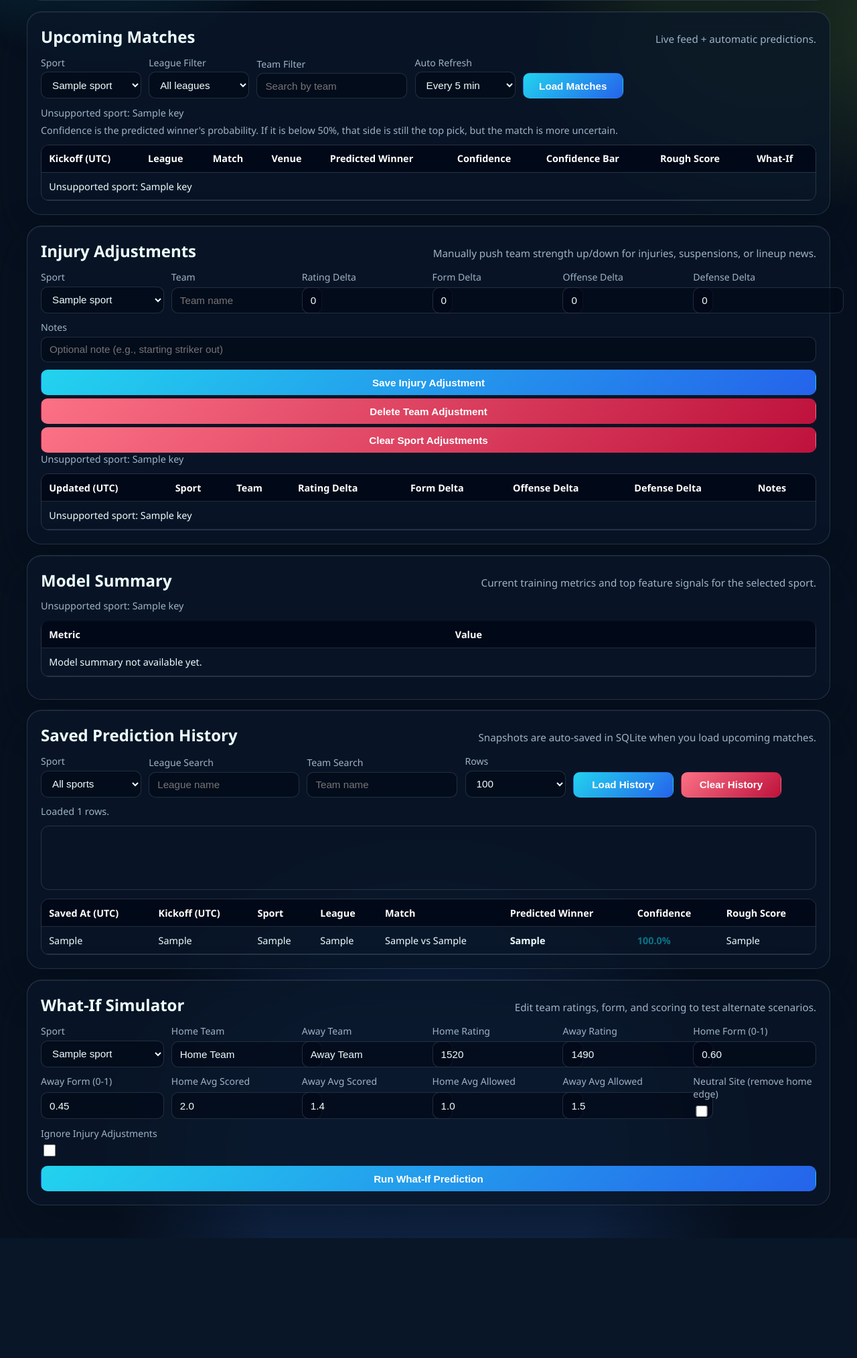
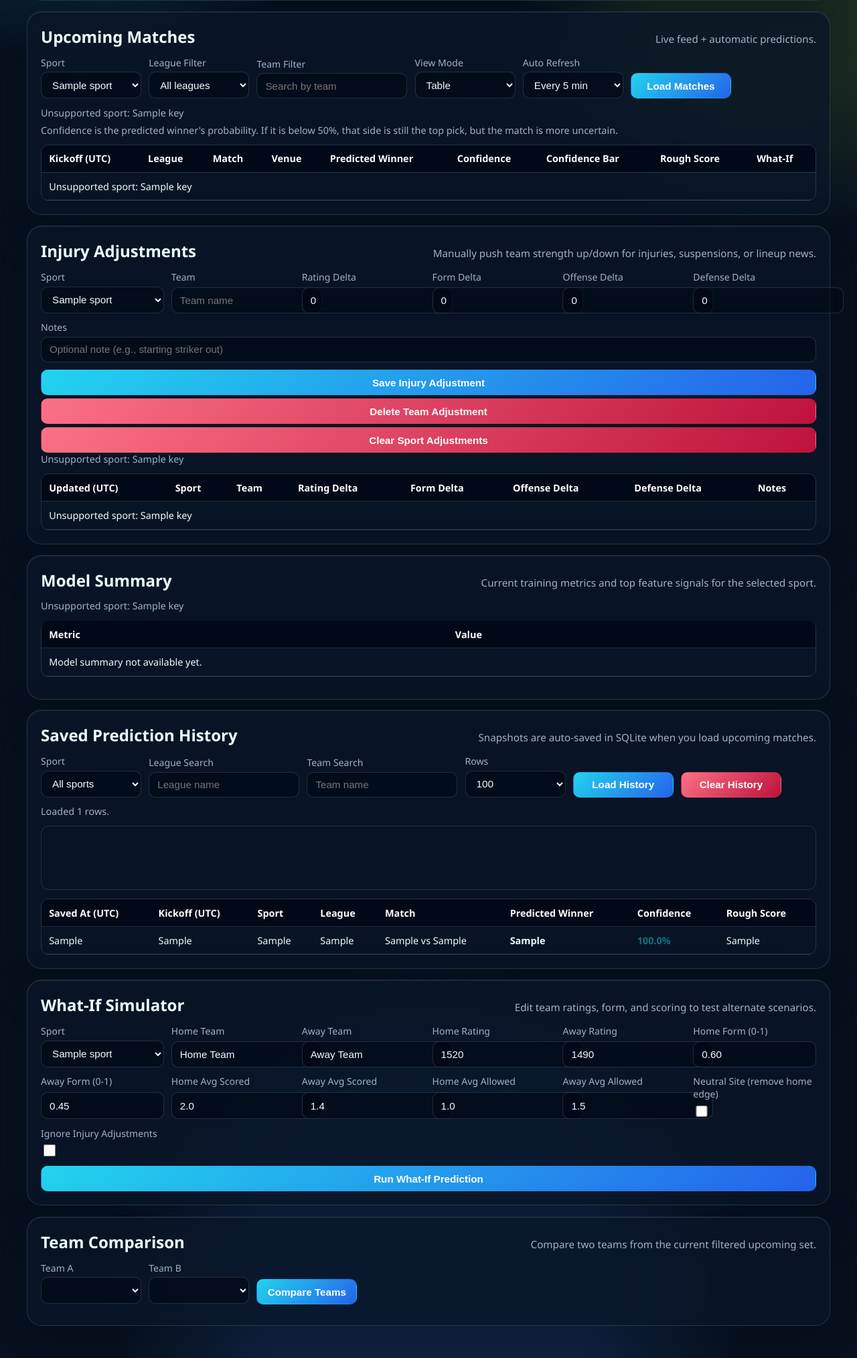
Before and after one commit to Jaskeeratr/Premier-predictor, a Flask app: template webapp/templates/index.html in a window 1280 px wide. Shown: the part 478-2506 px from the top of the page at 67% size. Before the commit the page ends 2327 px from the top, so only its background shows below. Run offline with Flask 3, Linux system fonts and the light colour scheme; the template is opened without the code that fills it: most values are stand-ins (such as "Sample title", 1, 10 or a date in 2020); lists and menus that the app fills with data are empty.

Commit message:
feat(ci+platform): fix GitHub Actions failures, add prediction-engine interfaces, and complete frontend cards/team-comparison + build pipeline

```diff
--- a/webapp/services/prediction_service.py
+++ b/webapp/services/prediction_service.py
@@ -7,13 +7,13 @@
 from datetime import datetime, timezone
 from typing import Any
 
-from webapp.adaptive_model import adaptive_probabilities_for_upcoming
 from webapp.config import AppConfig
 from webapp.data_sources import SUPPORTED_SPORTS, fetch_sport_events_with_meta
 from webapp.errors import ValidationError
 from webapp.history_store import save_prediction_snapshot
 from webapp.injury_store import get_injury_adjustments_map
-from webapp.prediction_engine import predict_upcoming_matches, run_what_if_scenario
+from webapp.ml.engines import AdaptiveProbabilityEngine, HeuristicPredictionEngine
+from webapp.ml.interfaces import PredictionEngine, ProbabilityEngine
 
 LOGGER = logging.getLogger(__name__)
 
@@ -31,9 +31,17 @@
 
 
 class PredictionService:
-    def __init__(self, config: AppConfig) -> None:
+    def __init__(
+        self,
+        config: AppConfig,
+        *,
+        prediction_engine: PredictionEngine | None = None,
+        probability_engine: ProbabilityEngine | None = None,
+    ) -> None:
         self._config = config
         self._cache: dict[str, CacheRow] = {}
+        self._prediction_engine = prediction_engine or HeuristicPredictionEngine()
+        self._probability_engine = probability_engine or AdaptiveProbabilityEngine(config.db_path)
 
     def clear_cache(self, sport: str | None = None) -> None:
         if sport:
@@ -185,16 +193,15 @@
             days_ahead=30,
             force_demo_mode=bool(self._config.demo_mode),
         )
-        predictions = predict_upcoming_matches(
+        predictions = self._prediction_engine.predict_upcoming(
             sport_key,
             completed_events=completed,
             upcoming_events=upcoming,
         )
-        adaptive_probs, training_info = adaptive_probabilities_for_upcoming(
+        adaptive_probs, training_info = self._probability_engine.probabilities_for_upcoming(
             sport_key,
             completed_events_from_feed=completed,
             upcoming_events=upcoming,
-            db_path=self._config.db_path,
         )
         injury_map = get_injury_adjustments_map(sport_key, db_path=self._config.db_path)
 
@@ -241,7 +248,7 @@
         sport_key = str(payload["sport"])
         self.validate_sport(sport_key)
 
-        prediction = run_what_if_scenario(payload)
+        prediction = self._prediction_engine.predict_what_if(payload)
         if not _as_bool(payload.get("ignore_injuries", False)):
             injury_map = get_injury_adjustments_map(sport_key, db_path=self._config.db_path)
             self.apply_injury_adjustments(prediction, injury_map)
--- a/webapp/static/app.js
+++ b/webapp/static/app.js
@@ -3,7 +3,10 @@
 const leagueFilter = document.getElementById("league-filter");
 const teamFilter = document.getElementById("team-filter");
 const refreshIntervalSelect = document.getElementById("refresh-interval");
+const upcomingViewModeSelect = document.getElementById("upcoming-view-mode");
 const upcomingBody = document.getElementById("upcoming-body");
+const upcomingTableWrap = document.getElementById("upcoming-table-wrap");
+const upcomingCards = document.getElementById("upcoming-cards");
 const upcomingMeta = document.getElementById("upcoming-meta");
 const demoBanner = document.getElementById("demo-banner");
 
@@ -43,6 +46,10 @@
 const kpiAvgConfidence = document.getElementById("kpi-avg-confidence");
 const kpiTopLeague = document.getElementById("kpi-top-league");
 const kpiModel = document.getElementById("kpi-model");
+const compareTeamASelect = document.getElementById("compare-team-a");
+const compareTeamBSelect = document.getElementById("compare-team-b");
+const compareTeamsBtn = document.getElementById("compare-teams-btn");
+const teamCompareResult = document.getElementById("team-compare-result");
 
 let allUpcomingMatches = [];
 let autoRefreshHandle = null;
@@ -219,10 +226,62 @@
   });
 }
 
+function updateTeamComparisonOptions(matches) {
+  const teams = [...new Set(matches.flatMap((m) => [m.home_team, m.away_team]).filter(Boolean))].sort((a, b) =>
+    a.localeCompare(b),
+  );
+  const currentA = compareTeamASelect.value;
+  const currentB = compareTeamBSelect.value;
+
+  compareTeamASelect.innerHTML = `<option value="">Select team</option>${teams.map((t) => `<option value="${t}">${t}</option>`).join("")}`;
+  compareTeamBSelect.innerHTML = `<option value="">Select team</option>${teams.map((t) => `<option value="${t}">${t}</option>`).join("")}`;
+
+  if (teams.includes(currentA)) compareTeamASelect.value = currentA;
+  if (teams.includes(currentB)) compareTeamBSelect.value = currentB;
+}
+
+function renderUpcomingCards(matches) {
+  if (!matches.length) {
+    upcomingCards.innerHTML = `<div class="history-empty">No matches match the current filters.</div>`;
+    return;
+  }
+  upcomingCards.innerHTML = matches
+    .map(
+      (match) => `
+      <article class="match-card">
+        <h3>${match.home_team} vs ${match.away_team}</h3>
+        <p><strong>${asLocalTimestamp(match.kickoff_utc)}</strong> | ${match.league}</p>
+        <p>Venue: ${match.venue || "Unknown Venue"}</p>
+        <p class="winner">Winner: ${match.predicted_winner}</p>
+        <p class="confidence">Confidence: ${pct(match.confidence)}</p>
+        ${confidenceBar(match.confidence)}
+        <p>Rough Score: ${match.predicted_score}</p>
+        <p><button type="button" class="use-match-btn" data-event-id="${match.event_id}">Use In What-If</button></p>
+      </article>
+    `,
+    )
+    .join("");
+}
+
+function applyUpcomingViewMode() {
+  const mode = upcomingViewModeSelect.value;
+  if (mode === "cards") {
+    upcomingTableWrap.classList.add("hidden");
+    upcomingCards.classList.remove("hidden");
+  } else {
+    upcomingTableWrap.classList.remove("hidden");
+    upcomingCards.classList.add("hidden");
+  }
+}
+
 function renderUpcomingMatches() {
   const matches = filterUpcomingMatches();
   if (!matches.length) {
     upcomingBody.innerHTML = `<tr><td colspan="9">No matches match the current filters.</td></tr>`;
+    renderUpcomingCards([]);
+    updateTeamComparisonOptions([]);
+    teamCompareResult.innerHTML = `<div class="history-empty">No teams available for comparison with current filters.</div>`;
+    applyUpcomingViewMode();
     return;
   }
 
@@ -240,8 +299,11 @@
       </tr>
     `);
   upcomingBody.innerHTML = rows.join("");
+  renderUpcomingCards(matches);
+  updateTeamComparisonOptions(matches);
+  applyUpcomingViewMode();
 
-  const buttons = upcomingBody.querySelectorAll(".use-match-btn");
+  const buttons = document.querySelectorAll(".use-match-btn");
   buttons.forEach((button) => {
     button.addEventListener("click", () => {
       const eventId = button.getAttribute("data-event-id");
@@ -254,6 +316,59 @@
       setTimeout(() => whatIfForm.requestSubmit(), 120);
     });
   });
+}
+
+function compareTeamsFromCurrentData() {
+  const teamA = compareTeamASelect.value;
+  const teamB = compareTeamBSelect.value;
+  if (!teamA || !teamB) {
+    teamCompareResult.innerHTML = `<div class="history-empty">Select both teams to compare.</div>`;
+    return;
+  }
+  if (teamA === teamB) {
+    teamCompareResult.innerHTML = `<div class="history-empty">Select two different teams.</div>`;
+    return;
+  }
+
+  const relevant = allUpcomingMatches.filter(
+    (m) => m.home_team === teamA || m.away_team === teamA || m.home_team === teamB || m.away_team === teamB,
+  );
+  const summarize = (team) => {
+    const teamMatches = relevant.filter((m) => m.home_team === team || m.away_team === team);
+    const avgConfidence =
+      teamMatches.length > 0
+        ? teamMatches.reduce((acc, row) => acc + Number(row.confidence || 0), 0) / teamMatches.length
+        : 0;
+    const predictedWins = teamMatches.filter((m) => m.predicted_winner === team).length;
+    return {
+      matchCount: teamMatches.length,
+      predictedWins,
+      avgConfidence,
+      nextGame:
+        teamMatches
+          .map((m) => ({ ...m, kickoffTs: Date.parse(m.kickoff_utc) || Number.MAX_SAFE_INTEGER }))
+          .sort((a, b) => a.kickoffTs - b.kickoffTs)[0] || null,
+    };
+  };
+
+  const a = summarize(teamA);
+  const b = summarize(teamB);
+  teamCompareResult.innerHTML = `
+    <article class="compare-card">
+      <h4>${teamA}</h4>
+      <div class="compare-row"><span>Upcoming Matches</span><strong>${a.matchCount}</strong></div>
+      <div class="compare-row"><span>Predicted Wins</span><strong>${a.predictedWins}</strong></div>
+      <div class="compare-row"><span>Avg Confidence</span><strong>${pct(a.avgConfidence)}</strong></div>
+      <div class="compare-row"><span>Next Match</span><strong>${a.nextGame ? `${a.nextGame.home_team} vs ${a.nextGame.away_team}` : "-"}</strong></div>
+    </article>
+    <article class="compare-card">
+      <h4>${teamB}</h4>
+      <div class="compare-row"><span>Upcoming Matches</span><strong>${b.matchCount}</strong></div>
+      <div class="compare-row"><span>Predicted Wins</span><strong>${b.predictedWins}</strong></div>
+      <div class="compare-row"><span>Avg Confidence</span><strong>${pct(b.avgConfidence)}</strong></div>
+      <div class="compare-row"><span>Next Match</span><strong>${b.nextGame ? `${b.nextGame.home_team} vs ${b.nextGame.away_team}` : "-"}</strong></div>
+    </article>
+  `;
 }
 
 function renderModelSummary(payload) {
@@ -622,6 +737,7 @@
 leagueFilter.addEventListener("change", renderUpcomingMatches);
 teamFilter.addEventListener("input", renderUpcomingMatches);
 refreshIntervalSelect.addEventListener("change", setAutoRefresh);
+upcomingViewModeSelect.addEventListener("change", applyUpcomingViewMode);
 
 loadHistoryBtn.addEventListener("click", () => loadHistory({ silent: false }));
 clearHistoryBtn.addEventListener("click", clearHistory);
@@ -635,6 +751,9 @@
 injurySportSelect.addEventListener("change", () => loadInjuries({ silent: false }));
 deleteInjuryBtn.addEventListener("click", deleteCurrentTeamInjury);
 clearSportInjuriesBtn.addEventListener("click", clearSportInjuries);
+compareTeamsBtn.addEventListener("click", compareTeamsFromCurrentData);
+compareTeamASelect.addEventListener("change", compareTeamsFromCurrentData);
+compareTeamBSelect.addEventListener("change", compareTeamsFromCurrentData);
 
 sportSelect.addEventListener("change", () => {
   whatIfSportSelect.value = sportSelect.value;
@@ -648,3 +767,4 @@
 loadHistory({ silent: false });
 loadInjuries({ silent: false });
 loadModelSummary({ silent: false });
+applyUpcomingViewMode();
--- a/webapp/static/styles.css
+++ b/webapp/static/styles.css
@@ -299,6 +299,56 @@
   background: linear-gradient(90deg, #0891b2, #2563eb);
 }
 
+.match-cards {
+  display: grid;
+  grid-template-columns: repeat(auto-fill, minmax(260px, 1fr));
+  gap: 0.7rem;
+}
+
+.match-card {
+  border: 1px solid var(--line);
+  border-radius: 12px;
+  padding: 0.8rem;
+  background: #fbfdff;
+}
+
+.match-card h3 {
+  margin: 0 0 0.3rem;
+  font-size: 1rem;
+}
+
+.match-card p {
+  margin: 0.22rem 0;
+  color: var(--muted);
+  font-size: 0.85rem;
+}
+
+.compare-grid {
+  margin-top: 0.6rem;
+  display: grid;
+  grid-template-columns: repeat(auto-fit, minmax(220px, 1fr));
+  gap: 0.7rem;
+}
+
+.compare-card {
+  border: 1px solid var(--line);
+  border-radius: 12px;
+  padding: 0.75rem;
+  background: #fbfdff;
+}
+
+.compare-card h4 {
+  margin: 0 0 0.4rem;
+}
+
+.compare-row {
+  display: flex;
+  justify-content: space-between;
+  font-size: 0.87rem;
+  color: #334155;
+  margin: 0.2rem 0;
+}
+
 .what-if-grid {
   display: grid;
   grid-template-columns: repeat(auto-fit, minmax(160px, 1fr));
--- a/webapp/templates/index.html
+++ b/webapp/templates/index.html
@@ -73,6 +73,13 @@
           <input id="team-filter" type="text" placeholder="Search by team">
         </div>
         <div class="control-group">
+          <label for="upcoming-view-mode">View Mode</label>
+          <select id="upcoming-view-mode" aria-label="Upcoming view mode">
+            <option value="table" selected>Table</option>
+            <option value="cards">Cards</option>
+          </select>
+        </div>
+        <div class="control-group">
           <label for="refresh-interval">Auto Refresh</label>
           <select id="refresh-interval" aria-label="Auto refresh interval">
             <option value="0">Off</option>
@@ -92,7 +99,7 @@
         Confidence is the predicted winner's probability. If it is below 50%, that side is still the top pick,
         but the match is more uncertain.
       </p>
-      <div class="table-wrap">
+      <div id="upcoming-table-wrap" class="table-wrap">
         <table id="upcoming-table">
           <thead>
             <tr>
@@ -110,6 +117,7 @@
           <tbody id="upcoming-body"></tbody>
         </table>
       </div>
+      <div id="upcoming-cards" class="match-cards hidden"></div>
     </section>
 
     <section class="panel">
@@ -328,6 +336,28 @@
       </form>
       <div id="what-if-result" class="result-card hidden"></div>
     </section>
+
+    <section class="panel" id="team-compare-panel">
+      <div class="panel-header">
+        <h2>Team Comparison</h2>
+        <p>Compare two teams from the current filtered upcoming set.</p>
+      </div>
+      <div class="controls">
+        <div class="control-group">
+          <label for="compare-team-a">Team A</label>
+          <select id="compare-team-a"></select>
+        </div>
+        <div class="control-group">
+          <label for="compare-team-b">Team B</label>
+          <select id="compare-team-b"></select>
+        </div>
+        <div class="control-group">
+          <label>&nbsp;</label>
+          <button id="compare-teams-btn" type="button">Compare Teams</button>
+        </div>
+      </div>
+      <div id="team-compare-result" class="compare-grid"></div>
+    </section>
   </main>
 
   <script src="{{ url_for('static', filename='app.js') }}"></script>
```
Also changed, not shown: package.json (added, +10 -0 lines), scripts/build_frontend.mjs (added, +37 -0 lines), webapp/ml/__init__.py (added, +9 -0 lines), webapp/ml/engines.py (added, +48 -0 lines), webapp/ml/interfaces.py (added, +29 -0 lines), .github/workflows/ci.yml, package-lock.json (added), 1 other file.
